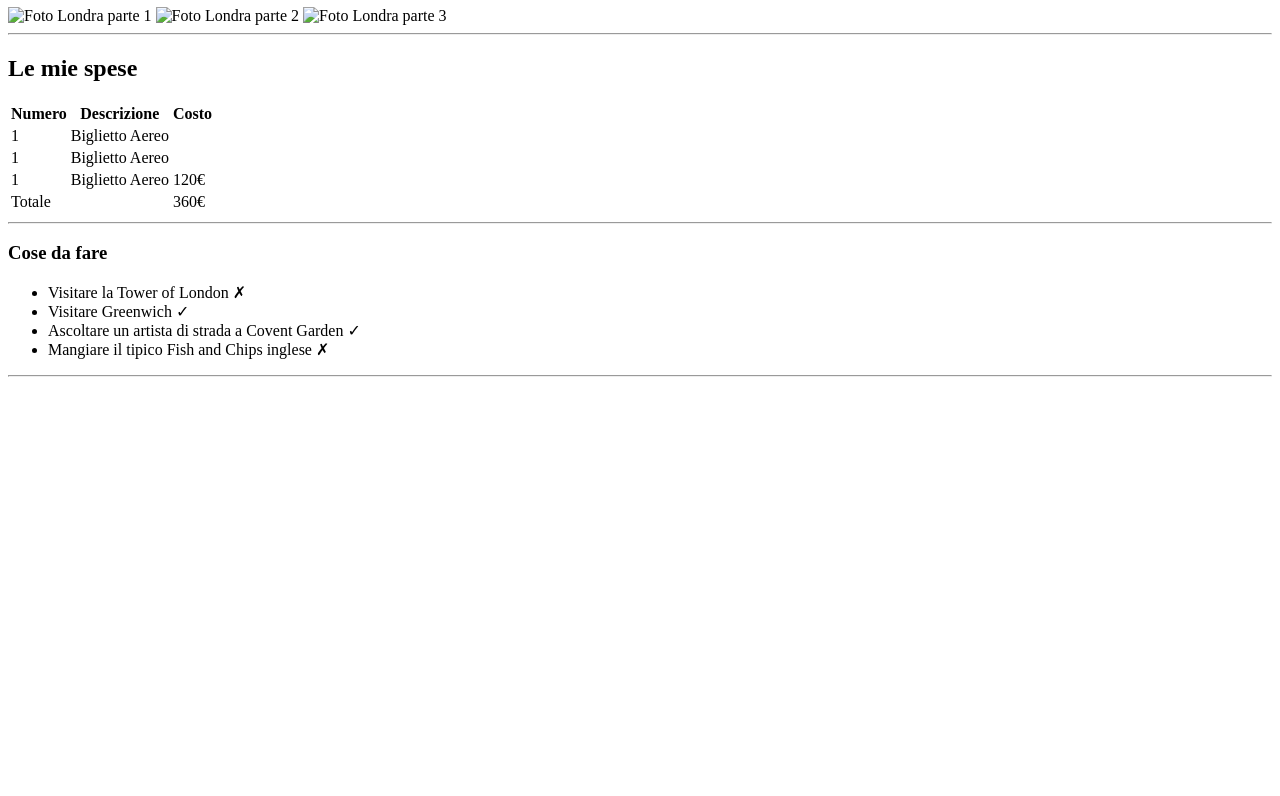
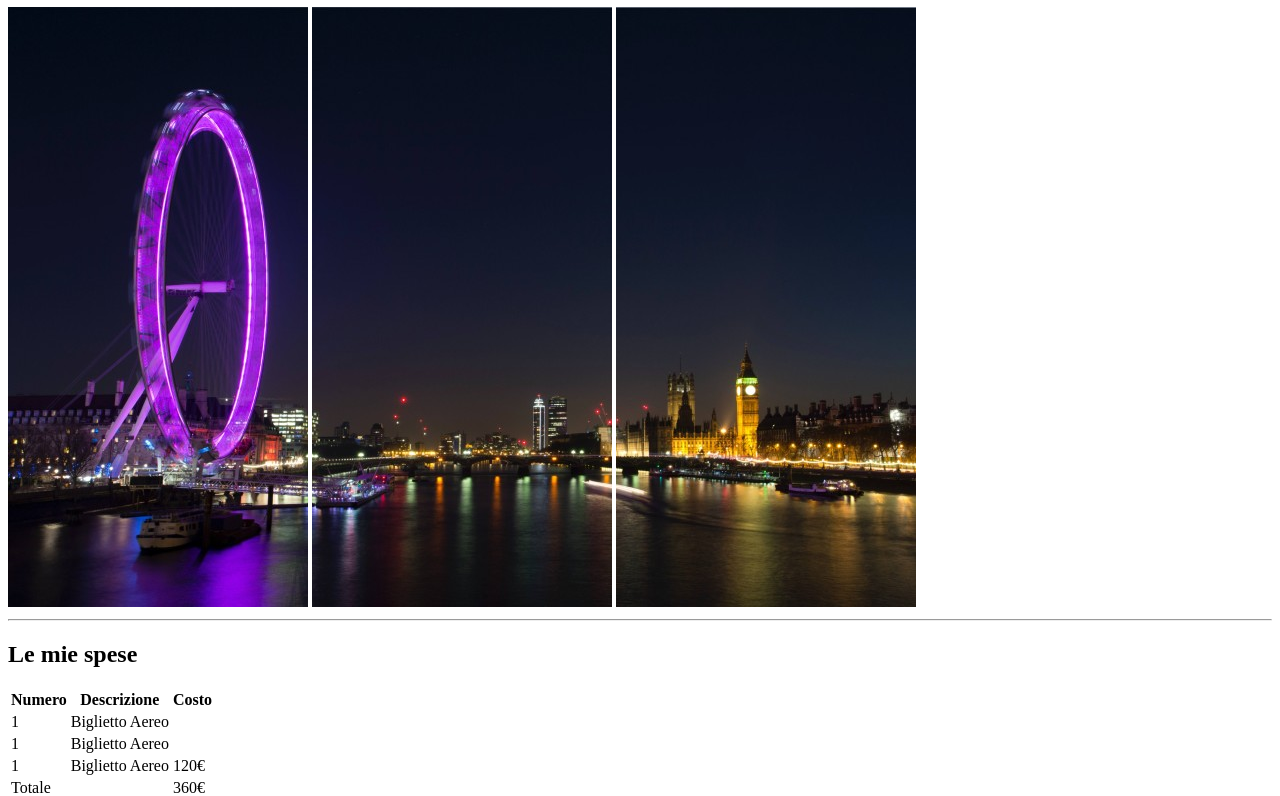
Before and after one commit to filippo-falcone/html-london-trip, a plain HTML site: page index.html in a window 1280 px wide. Shown: the part 73-869 px from the top of the page. Before the commit the page ends 800 px from the top, so only its background shows below. Drawn offline with Linux system fonts and the light colour scheme; the site is published under a folder, as on GitHub Pages, so addresses that start at the root find nothing.

Commit message:
fix: img folder

```diff
--- a/index.html
+++ b/index.html
@@ -11,9 +11,9 @@
     <header>
         <h1>Il mio Viaggio a Londra</h1>
         <div>
-            <img src="/img/pexels-bill-emrich-230794-0.jpg" alt="Foto Londra parte 1">
-            <img src="/img/pexels-bill-emrich-230794-1.jpg" alt="Foto Londra parte 2">
-            <img src="/img/pexels-bill-emrich-230794-2.jpg" alt="Foto Londra parte 3">
+            <img src="./img/pexels-bill-emrich-230794-0.jpg" alt="Foto Londra parte 1">
+            <img src="./img/pexels-bill-emrich-230794-1.jpg" alt="Foto Londra parte 2">
+            <img src="./img/pexels-bill-emrich-230794-2.jpg" alt="Foto Londra parte 3">
         </div>
         <hr>
     </header>
```
Also changed, not shown: 1 other file.
